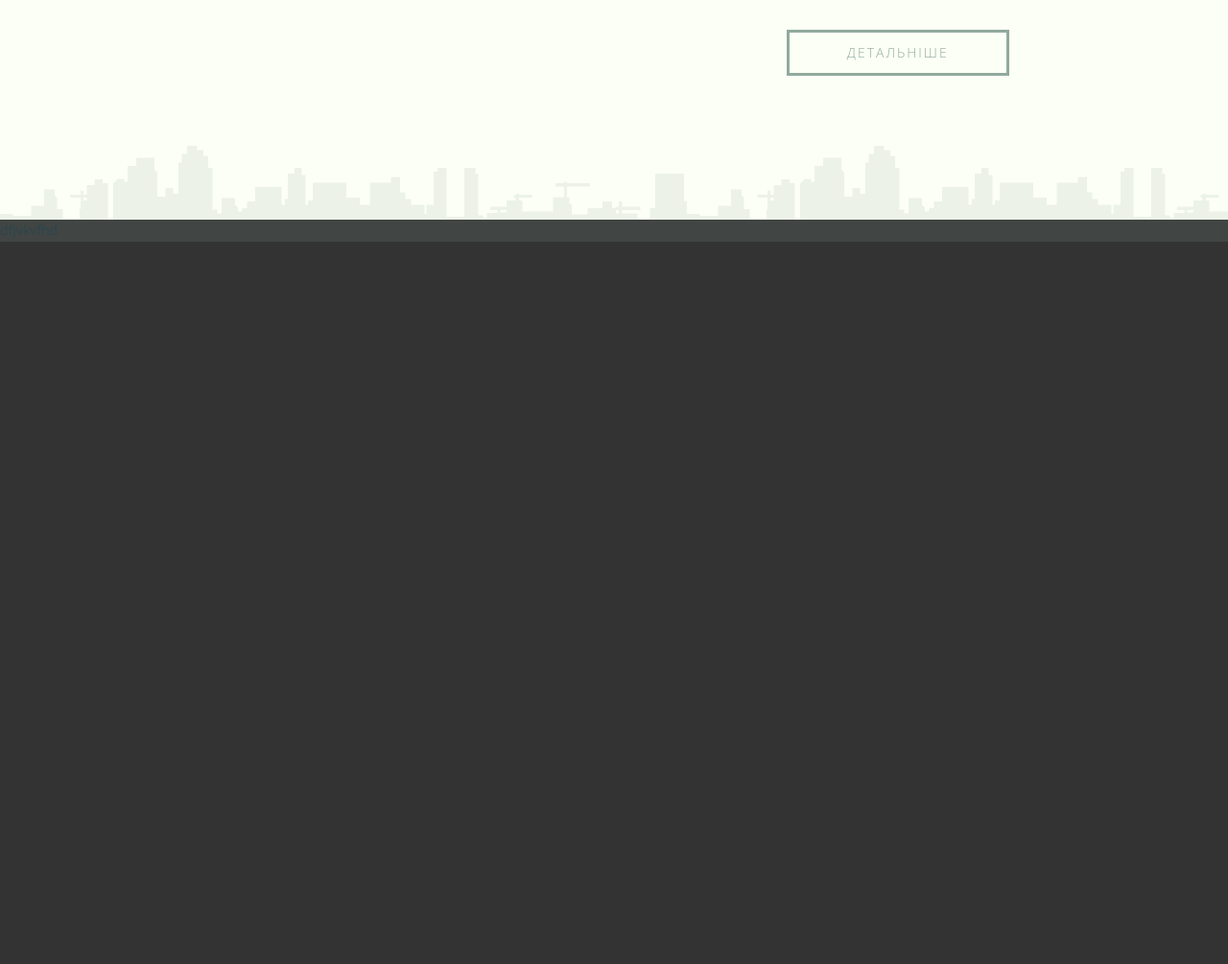
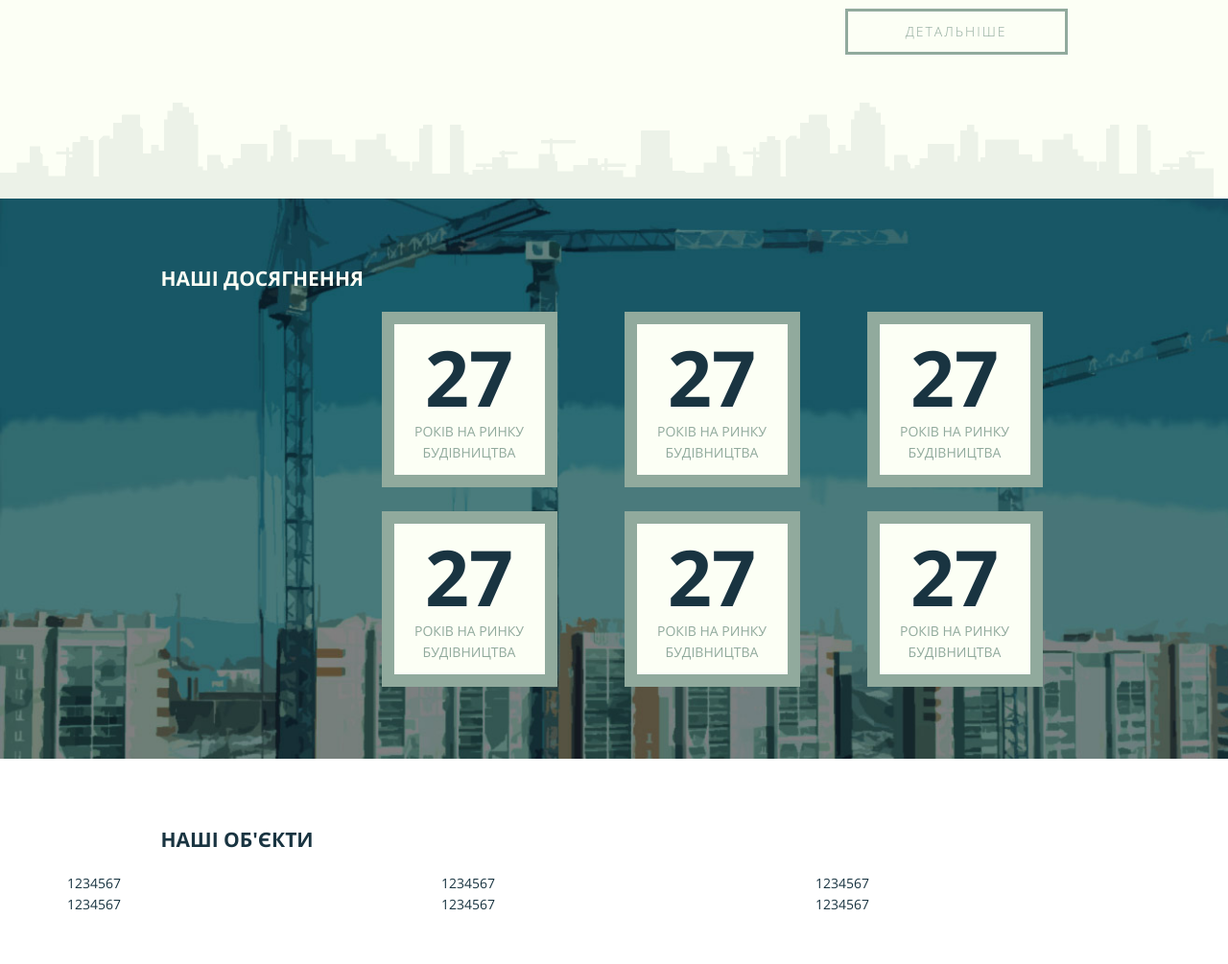
Before and after one commit to lnkz80/fed_template, a website: page app/index.html in a window 1280 px wide. Shown: the part 1137-2142 px from the top of the page at 96% size. Before the commit the page ends 1389 px from the top, so only its background shows below. Drawn offline with Linux system fonts and the light colour scheme; files whose address does not match are found by name.

Commit message:
advantages_section_adding

```diff
--- a/app/index.html
+++ b/app/index.html
@@ -107,10 +107,11 @@
         </div>
     </div>
 </header>
+
 <section class="about container-fluid">
-	<div class="block-wrapper">
+	<div class="container">
 		<div class="row">
-			<div class="col-md-8 col-md-offset-2">
+			<div class="col-md-10 col-md-offset-1">
 				<h2>Про компанію</h2>
 				<p>Товариство з обмеженою відповідальністю “Будівельна виробничо-комерційна компанія “Федорченко” являє собою багатогалузеву організацію, основним напрямком діяльності якої є будівництво багатоповерхових житлових будинків, об’єктів соціально-культурного призначення, а також власне виробництво будівельних матеріалів (цегли, залізобетону, столярних виробів, будівельних розчинів, виробів з металопластику).</p>
 
@@ -118,14 +119,63 @@
 				<a class="button" href="#">детальніше</a>
 			</div>
 		</div>
+	</div>
 		<div class="row">
 	    	<div class="col-md-12 city">
 	    	</div>
 	    </div>
+
+</section>
+
+<section class="advantages container-fluid">
+	<div class="container">
+        <div class="row">
+            <div class="col-md-10 col-lg-10 col-md-offset-1">
+                <h2>Наші досягнення</h2>
+            </div>
+            <div class="col-md-9 col-lg-9 col-md-offset-3">
+                <div class="item-adv">
+                    <b>27</b>
+                    <br />років на ринку будівництва
+                </div>
+                <div class="item-adv">
+                    <b>27</b>
+                    <br />років на ринку будівництва
+                </div>
+                <div class="item-adv">
+                    <b>27</b>
+                    <br />років на ринку будівництва
+                </div>
+                <div class="item-adv">
+                    <b>27</b>
+                    <br />років на ринку будівництва
+                </div>
+                <div class="item-adv">
+                    <b>27</b>
+                    <br />років на ринку будівництва
+                </div>
+                <div class="item-adv">
+                    <b>27</b>
+                    <br />років на ринку будівництва
+                </div>
+            </div>
+        </div>
 	</div>
 </section>
-<section>
-	dfjvkvfhd
+<section class="objects container-fluid">
+	<div class="container">
+		<div class="row">
+			<div class="col-md-10 col-md-offset-1">
+				<h2>Наші об'єкти</h2>
+			</div>
+			<div class="col-md-4">1234567</div>
+			<div class="col-md-4">1234567</div>
+			<div class="col-md-4">1234567</div>
+			<div class="col-md-4">1234567</div>
+			<div class="col-md-4">1234567</div>
+			<div class="col-md-4">1234567</div>
+		</div>
+	</div>
 </section>
 
 <div class="hidden"></div>
--- a/sass/header.sass
+++ b/sass/header.sass
@@ -1,6 +1,6 @@
 @import bourbon
 @import fonts.sass
-@import _vars.sass
+@import vars.sass
 
 body
 	font-size: 14px
@@ -30,6 +30,12 @@ h6
 	font-size: em(12pt)
 p
 	font-size: em(16pt)
+// section
+// 	h2
+// 		padding-top: 30px
+section
+	h2
+		text-transform: uppercase
 .button
 	display: inline-block
 	font-size: em(16pt)
@@ -48,8 +54,6 @@ a
 
 header
 	position: relative
-.block-wrapper
-	margin: 50px 0 150px
 .main-head
 	background-image: url("img/bg_top.jpg")
 	background-size: cover
@@ -230,13 +234,12 @@ body
 	background-size: 716px 100px
 	height: 100px
 .about
-	// height: 400px
+	padding: 50px 0 150px
 	background-color: $greenwhite
 	color: $darkblue
+	position: relative
 	p
 		text-align: justify
-	h2
-		text-transform: uppercase
 	.button
 		outline: none !important
 		background-color: $greenwhite
@@ -265,3 +268,28 @@ body
 		// background-repeat: repeat-x
 		background-size: 716px 100px
 		height: 100px
+.advantages
+	// height: 600px
+	padding: 50px 0
+	background: url("img/adv_bg.jpg") no-repeat
+	background-size: cover
+	h2
+		color: $greenwhite
+.item-adv
+	float: left
+	width: 183px
+	height: 183px
+	padding: 10px
+	margin: 0 35px 25px
+	text-align: center
+	color: $darkgreen
+	font-size: em(16px)
+	border: 13px solid $darkgreen
+	background-color: $greenwhite
+	text-transform: uppercase
+	b
+		line-height: em(18px)
+		font-size: em(92px)
+		color: $darkblue
+		font-family: "OpenSansBold", sans-serif
+		font-weight: bolder
--- a/sass/main.sass
+++ b/sass/main.sass
@@ -25,7 +25,9 @@ body textarea:required:valid
 	color: #666
 
 //Custom Styles Here
-
+.objects
+	background-color: #FFF
+	padding: 50px 0
 
 //ALWAYS END
 @import media
```
Also changed, not shown: app/_header.min.css, app/_main.min.css, app/img/Rectangle 3.png (added), app/img/adv_bg.jpg (added).
